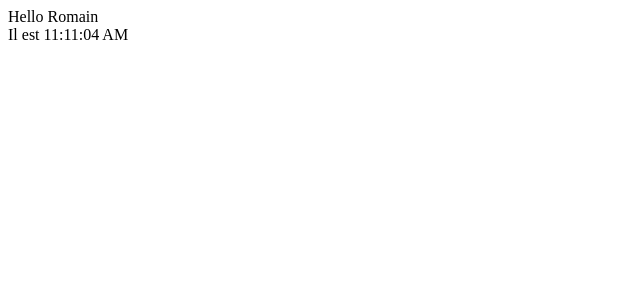
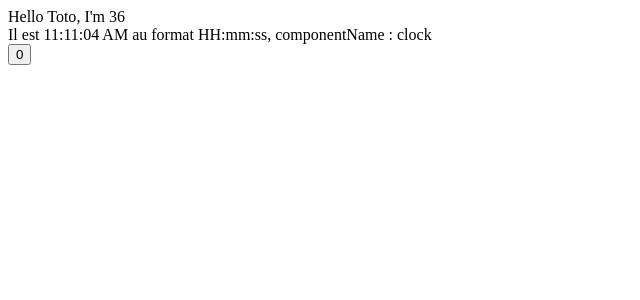
Before and after one commit to bioub/Formation_React_MesDocteurs_2022_05, a React (Create React App) app in the folder hello-react/: page / in a window 1280 px wide. Shown: the top 300 px of the page, without its empty margins (0-640 px from the left). Built offline with nearby package versions, Linux system fonts and the light colour scheme.

Commit message:
Exemples

```diff
--- a/hello-react/src/App.js
+++ b/hello-react/src/App.js
@@ -1,11 +1,14 @@
 import Clock from "./Clock";
+import Counter from "./Counter";
 import Hello from "./Hello";
 
 function App() {
   return (
     <div className="App">
-      <Hello />
-      <Clock />
+      {/* React.createElement(Hello, { name: 'Toto', age: 36, isTrainer: true }) */}
+      <Hello name="Toto" age={36} isTrainer />
+      <Clock format="HH:mm:ss" />
+      <Counter />
     </div>
   );
 }
--- a/hello-react/src/Clock.js
+++ b/hello-react/src/Clock.js
@@ -1,11 +1,78 @@
-function Clock() {
-  const now = new Date();
+// function Clock() {
+//   const now = new Date();
+//   return (
+//     <div className="Clock">
+//       Il est{" "}
+//       {now.toLocaleTimeString()}
+//     </div>
+//   );
+// }
+
+// export default Clock;
+
+import { Component } from 'react';
+
+// class Clock extends Component {
+//   constructor(props) {
+//     super(props);
+//     this.state = {
+//       componentName: 'clock',
+//       now: new Date(),
+//     };
+//   }
+//   componentDidMount() {
+//     setInterval(() => {
+//       // do not mutate state directly
+//       // this.state.now = new Date();
+
+//       // use setState
+//       // mal nommée, assignState
+//       this.setState({
+//         now: new Date(),
+//       });
+//     }, 1000);
+//   }
+//   render() {
+//     const { now, componentName } = this.state;
+//     const { format = 'HH:mm:ss',  } = this.props;
+//     return (
+//       <div className="Clock">
+//         Il est{" "}
+//         {now.toLocaleTimeString()}
+//         {" "}au format {format}, componentName : {componentName}
+//       </div>
+//     );
+//   }
+// }
+
+class Clock extends Component {
+  state = {
+    componentName: 'clock',
+    now: new Date(),
+  };
+  componentDidMount() {
+    setInterval(() => {
+      // do not mutate state directly
+      // this.state.now = new Date();
+
+      // use setState
+      // mal nommée, assignState
+      this.setState({
+        now: new Date(),
+      });
+    }, 1000);
+  }
+  render() {
+    const { now, componentName } = this.state;
+    const { format = 'HH:mm:ss',  } = this.props;
     return (
       <div className="Clock">
         Il est{" "}
         {now.toLocaleTimeString()}
+        {" "}au format {format}, componentName : {componentName}
       </div>
     );
   }
+}
 
 export default Clock;
--- /dev/null
+++ b/hello-react/src/Counter.js
@@ -0,0 +1,41 @@
+import { Component } from 'react';
+
+class Counter extends Component {
+  state = {
+    count: 0,
+  };
+  // constructor(props) {
+  //   super(props);
+  //   this.handleClick = this.handleClick.bind(this);
+  // }
+  handleClick = () => {
+    const { count } = this.state;
+    this.setState({
+      count: count + 1,
+    });
+  }
+  // handleClick() {
+  //   console.log('click');
+  //   console.log(this);
+  // }
+  render() {
+    const { count } = this.state;
+    return <button className="Counter" onClick={this.handleClick}>{count}</button>;
+  }
+}
+
+
+// écouter via l'attribut
+// <button onclick="handleClick()"></button>
+
+// écouter via la propriété
+// buttonEl.onclick = () => {
+//  handleClick();
+//};
+
+// écouter via addEventListener
+// buttonEl.addEventListener('click', () => {
+//   handleClick()
+// });
+
+export default Counter;
--- a/hello-react/src/Hello.js
+++ b/hello-react/src/Hello.js
@@ -40,10 +40,22 @@
 // Exemple avec JSX
 // Depuis React 17, plus besoin d'importer React lorsqu'on fait du JSX
 
-function Hello() {
+// function Hello(props) {
+//   const name = props.name ?? "Jean";
+//   const age = props.age ?? "Jean";
+//   return (
+//     <div className="Hello" id="box" title="Mon composant">
+//       Hello <span className="prenom">{name}</span>, I'm {age}
+//     </div>
+//   );
+// }
+
+function Hello({ name = 'Jean', age = 20 }) {
+  console.log('Hello');
+
   return (
     <div className="Hello" id="box" title="Mon composant">
-      Hello <span className="prenom">Romain</span>
+      Hello <span className="prenom">{name}</span>, I'm {age}
     </div>
   );
 }
--- a/hello-react/src/index.js
+++ b/hello-react/src/index.js
@@ -13,11 +13,8 @@ import App from './App';
 // Depuis React 18
 const root = createRoot(document.getElementById('root'));
 
-
-setInterval(() => {
-  root.render(
-    <StrictMode>
-      <App />
-    </StrictMode>
-  );
-}, 1000);
+root.render(
+  <StrictMode>
+    <App />
+  </StrictMode>
+);
```
Also changed, not shown: hello-react/src/Helloworld.js (added, +30 -0 lines), hello-react/src/MultiStateButton.js (added, +27 -0 lines). Lines whose indentation alone changed are shown as unchanged.
